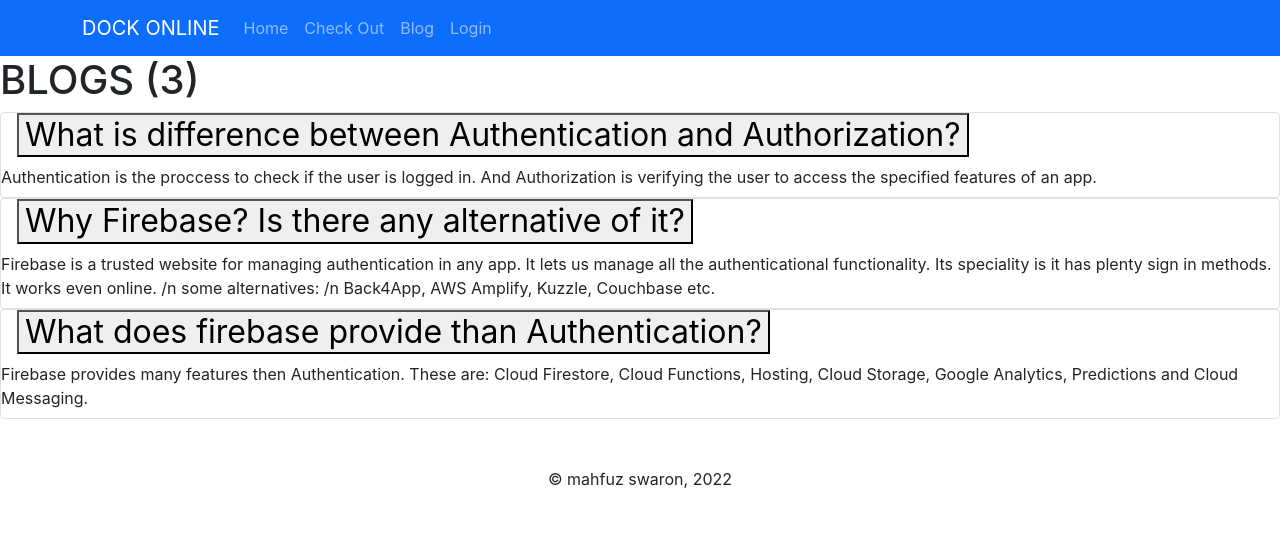
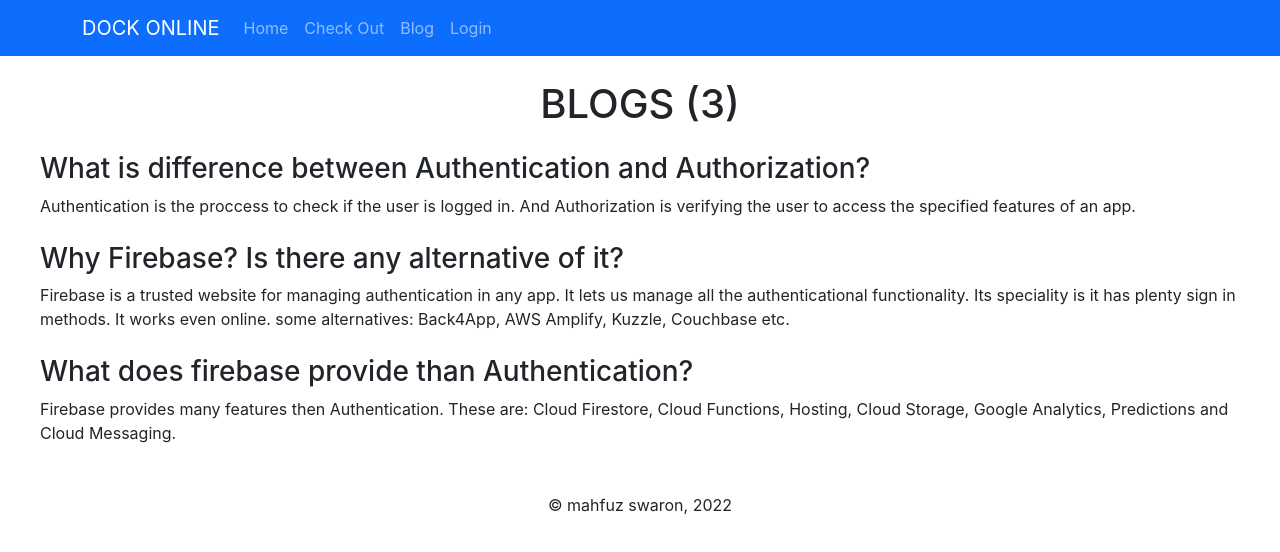
Before and after one commit to mahfuzswaron/emajohn-server-side, a React (Create React App) app: page /blog in a window 1280 px wide. Shown: the top 552 px of the page. Built offline with nearby package versions, Linux system fonts and the light colour scheme; no server answers.

Commit message:
blogs updated

```diff
--- a/public/qna.json
+++ b/public/qna.json
@@ -5,10 +5,10 @@
     },
     {
         "question":"Why Firebase? Is there any alternative of it?",
-        "answer": "Firebase is a trusted website for managing authentication in any app. It lets us manage all the authenticational functionality. Its speciality is it has plenty sign in methods. It works even online. /n some alternatives: /n Back4App, AWS Amplify, Kuzzle, Couchbase etc."
+        "answer": "Firebase is a trusted website for managing authentication in any app. It lets us manage all the authenticational functionality. Its speciality is it has plenty sign in methods. It works even online. some alternatives: Back4App, AWS Amplify, Kuzzle, Couchbase etc."
     },
     {
         "question":"What does firebase provide than Authentication?",
-        "answer": "Firebase provides many features then Authentication. These are: Cloud Firestore, Cloud Functions, Hosting, Cloud Storage, Google Analytics, Predictions and Cloud Messaging."
+        "answer":"Firebase provides many features then Authentication. These are: Cloud Firestore, Cloud Functions, Hosting, Cloud Storage, Google Analytics, Predictions and Cloud Messaging."
     }
 ]
--- a/src/components/pages/Blog/Accordion/Accordion.js
+++ b/src/components/pages/Blog/Accordion/Accordion.js
@@ -4,13 +4,10 @@ import React from 'react';
 const Accordion = ({qna}) => {
     const {question, answer} = qna;
     return (
-        <div className='text-left my-6 mx-10 border rounded '>
-            <h2 className='ms-3 mb-2 font-bold'>
-                <button>
-                    {question}
-                </button>
-            </h2>
-            <p className='ml-3 mb-2'>
+        <div className='text-left my-4 mx-4 '>
+            <h3 className='ms-3 mb-2 font-bold'>{question}
+            </h3>
+            <p className='ms-3 mb-2'>
                 {answer}
             </p>
         </div>
--- a/src/components/pages/Blog/Blog.js
+++ b/src/components/pages/Blog/Blog.js
@@ -12,13 +12,15 @@ const Blog = () => {
 
     return (
         <div>
-            <h1>BLOGS ({qna.length})</h1>
+            <h1 className='text-center mt-4'>BLOGS ({qna.length})</h1>
+            <div>
             {
                qna.map(q => <Accordion
                 key={q.question}
                 qna={q}
                ></Accordion>)
             }
+            </div>
         </div>
     );
 };
```
